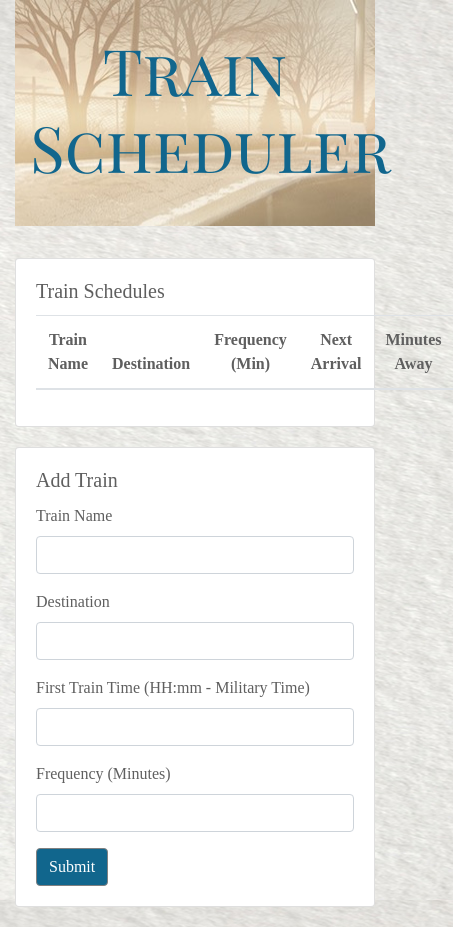
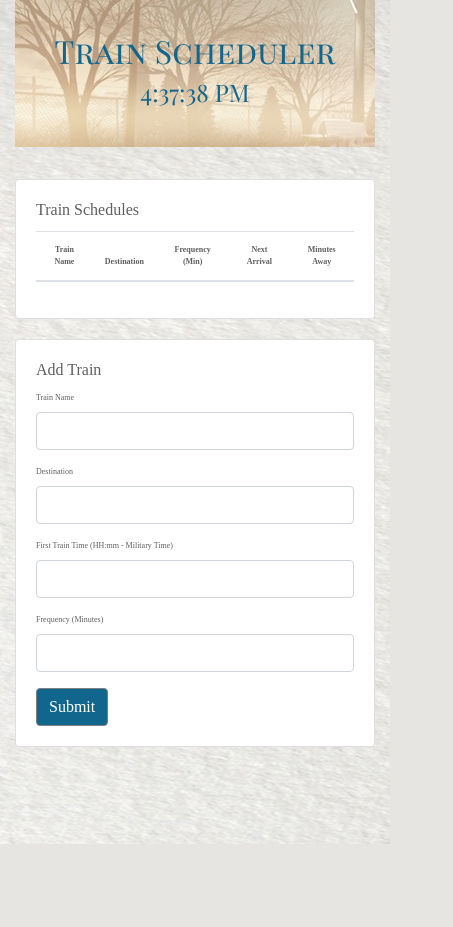
Before and after one commit to chancy23/TrainTimes, a plain HTML site: page index.html in a window 390 px wide. Shown: the whole page, 453 px wide, since content can reach past the window. After the commit the page ends 844 px from the top, so only its background shows below. Drawn offline with nearby package versions, Linux system fonts and the light colour scheme; no server answers; a web font is replaced by a local one.

Commit message:
made mobile responsive at smaller screens, added current time to jumbotron

```diff
--- a/assets/css/style.css
+++ b/assets/css/style.css
@@ -12,7 +12,8 @@ body {
 }
 
 .table,
-.display-4 {
+.display-4,
+h4 {
     text-align: center;
 }
 
@@ -24,6 +25,10 @@ th {
     font-family: 'Playfair Display SC', serif;
     color: rgb(17, 102, 141);
     font-size: 4rem;
+}
+h4 {
+    font-family: 'Playfair Display SC', serif;
+    color: rgb(17, 102, 141);
 }
 
 .jumbotron {
@@ -40,4 +45,18 @@ th {
     background-color: rgb(4, 69, 99);
 }
 
-/* make the container 95% at 768px */
+/* make adjustments to font size to properly display at small screens */
+@media screen and (max-width: 768px) {
+    .display-4 {
+        font-size: 2rem;
+    }
+}
+
+@media screen and (max-width: 430px) {
+    body {
+        font-size: .5rem;
+    }
+    h5 {
+        font-size: 1rem;
+    }
+}
--- a/assets/javascript/logic.js
+++ b/assets/javascript/logic.js
@@ -82,7 +82,7 @@ $(document).ready(function() {
         //take the time from now ("moment()") and add it to minutes away variable (in minutes format),
         //assign it to var for next arrival,
         //change format to normal looking time
-        var nextArrival = moment().add(minAway, "minutes").format("hh:mm A");
+        var nextArrival = moment().add(minAway, "minutes").format("h:mm A");
 
         //time testing section
         // console.log("first train time converted " + firstTrainTimeConv);
@@ -104,4 +104,8 @@ $(document).ready(function() {
         $("tbody").append(newRow);
     });
 
+    //Display Current Time in jumbotron
+    var currentTime = moment().format("h:mm:ss A")
+    $("#currentTime").append(currentTime);
+
 })
--- a/index.html
+++ b/index.html
@@ -50,11 +50,13 @@
             </div>
         </div>
 
-    <div class="container col-md-8">
+    <!-- Main Container Area -->
+    <div class="container col-md-8 mainContainer">
         <!-- jumbotron header -->
         <div class="jumbotron jumbotron-fluid">
             <div class="container">
                 <h1 class="display-4">Train Scheduler</h1>
+                <h4><span id="currentTime"></span></h4>
             </div>
         </div>
 
```
